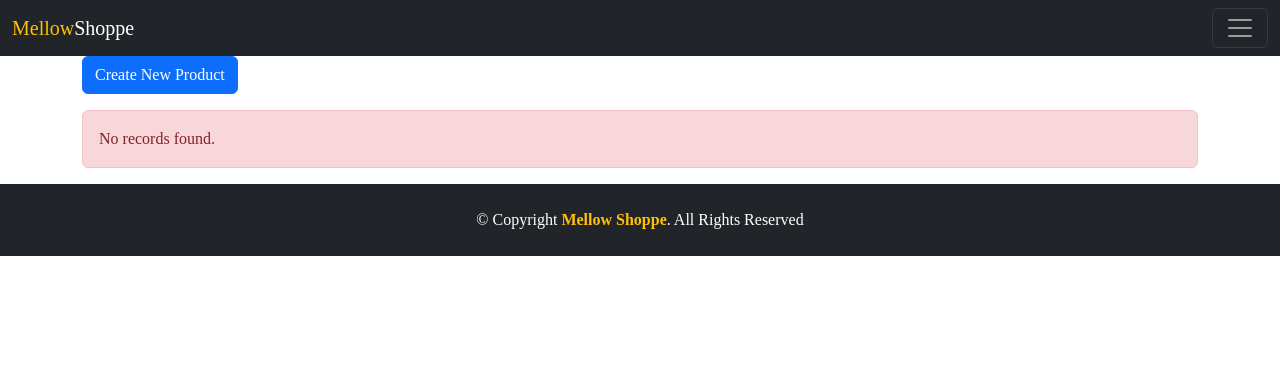
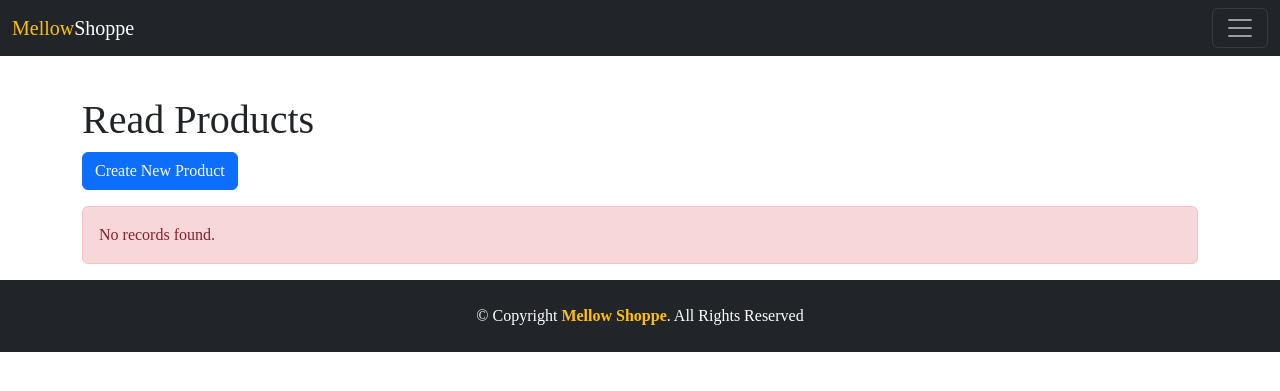
Before and after one commit to LohHuiYi/LohHuiYi.github.io, a PHP site: page /webdev/product_read.php in a window 1280 px wide. Shown: the top 391 px of the page. Run offline with PHP 8.4, Linux system fonts and the light colour scheme; the visitor is signed in with stand-in values (Sample User, id 1); data that the repository does not hold is empty.

Commit message:
added margin padding

```diff
--- a/onlineshop/customers_create.php
+++ b/onlineshop/customers_create.php
@@ -30,7 +30,7 @@
 
     <div class="container">
         <div class="page-header mt-5 pt-5">
-            <h1>Customers</h1>
+            <h1>Create Customers</h1>
         </div>
         <!-- html form to create product will be here -->
         <!-- PHP insert code will be here -->
--- a/onlineshop/customers_read.php
+++ b/onlineshop/customers_read.php
@@ -28,7 +28,7 @@
     include "nav.php";
     ?>
 
-    <div class="container">
+    <div class="container mt-5 pt-5">
         <div class="page-header">
             <h1>Read Customers</h1>
         </div>
--- a/onlineshop/product_create.php
+++ b/onlineshop/product_create.php
@@ -27,7 +27,7 @@
     include "nav.php";
     ?>
 
-    <div class="container">
+    <div class="container mt-5 pt-5">
         <div class="page-header">
             <h1>Create Product</h1>
         </div>
--- a/onlineshop/product_read.php
+++ b/onlineshop/product_read.php
@@ -28,7 +28,7 @@
     include "nav.php";
     ?>
 
-    <div class="container">
+    <div class="container mt-5 pt-5">
         <div class="page-header">
             <h1>Read Products</h1>
         </div>
```
